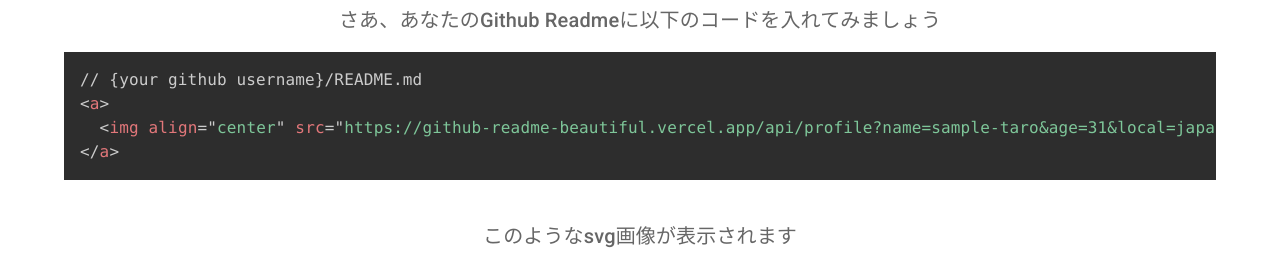
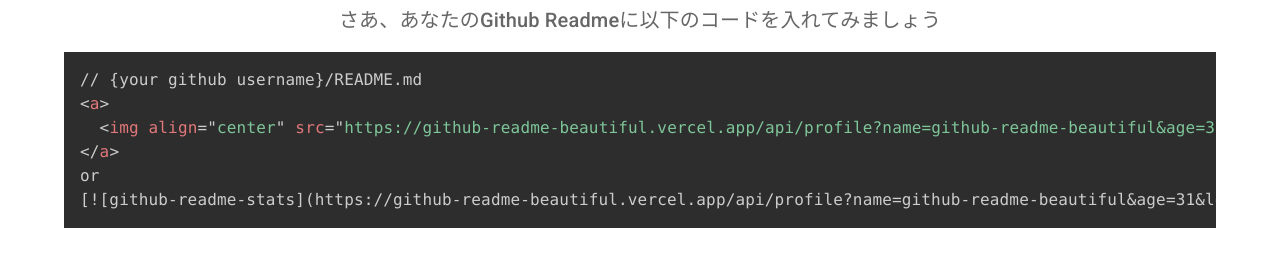
Before and after one commit to cochumo/github-readme-beautiful, a Next.js app: page / in a window 1280 px wide. Shown: the part 425-681 px from the top of the page. Built offline with nearby package versions, Linux system fonts and the light colour scheme.

Commit message:
update: 細かい修正をしました

```diff
--- a/src/components/pages/IndexPage.tsx
+++ b/src/components/pages/IndexPage.tsx
@@ -30,12 +30,15 @@
 
 const theme = createTheme()
 
-const sampleQuery = 'profile?name=sample-taro&age=31&local=japan&type=engineer'
+const sampleQuery =
+	'profile?name=github-readme-beautiful&age=31&local=japan&type=engineer'
 
 const sampleCode: string = `// {your github username}/README.md
 <a>
   <img align="center" src="https://github-readme-beautiful.vercel.app/api/${sampleQuery}" />
-</a>`
+</a>
+or
+[![github-readme-stats](https://github-readme-beautiful.vercel.app/api/${sampleQuery})](https://github-readme-beautiful.vercel.app)`
 
 export default function Index() {
 	return (
```
